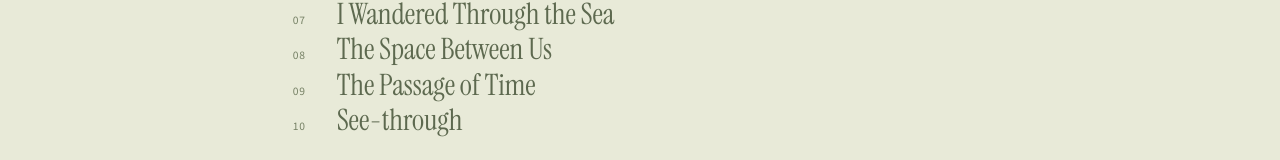
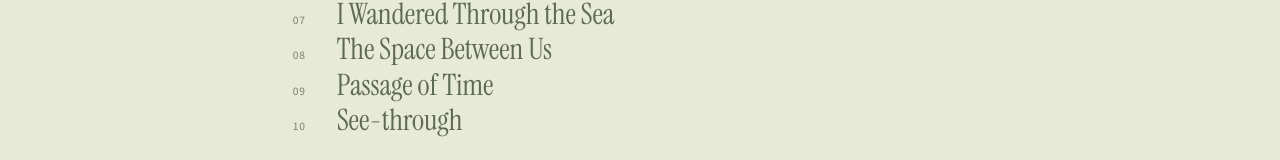
Before and after one commit to saykig/sarakim23, a Next.js app: page /poetry in a window 1280 px wide. Shown: the part 563-723 px from the top of the page. Built offline with nearby package versions, Linux system fonts and the light colour scheme.

Commit message:
Rename Passage of Time poem

```diff
--- a/app/data/poems.ts
+++ b/app/data/poems.ts
@@ -264,13 +264,13 @@ export const poems: Poem[] = [
   },
   {
     id: 'the-passage-of-time',
-    title: 'The Passage of Time',
+    title: 'Passage of Time',
     content: {
       kind: 'image',
       src: '/images/poetry/the-passage-of-time.jpeg',
       width: 928,
       height: 1472,
-      alt: 'The visual poem “The Passage of Time,” in white type on a black field.',
+      alt: 'The visual poem “Passage of Time,” in white type on a black field.',
     },
   },
   {
```
